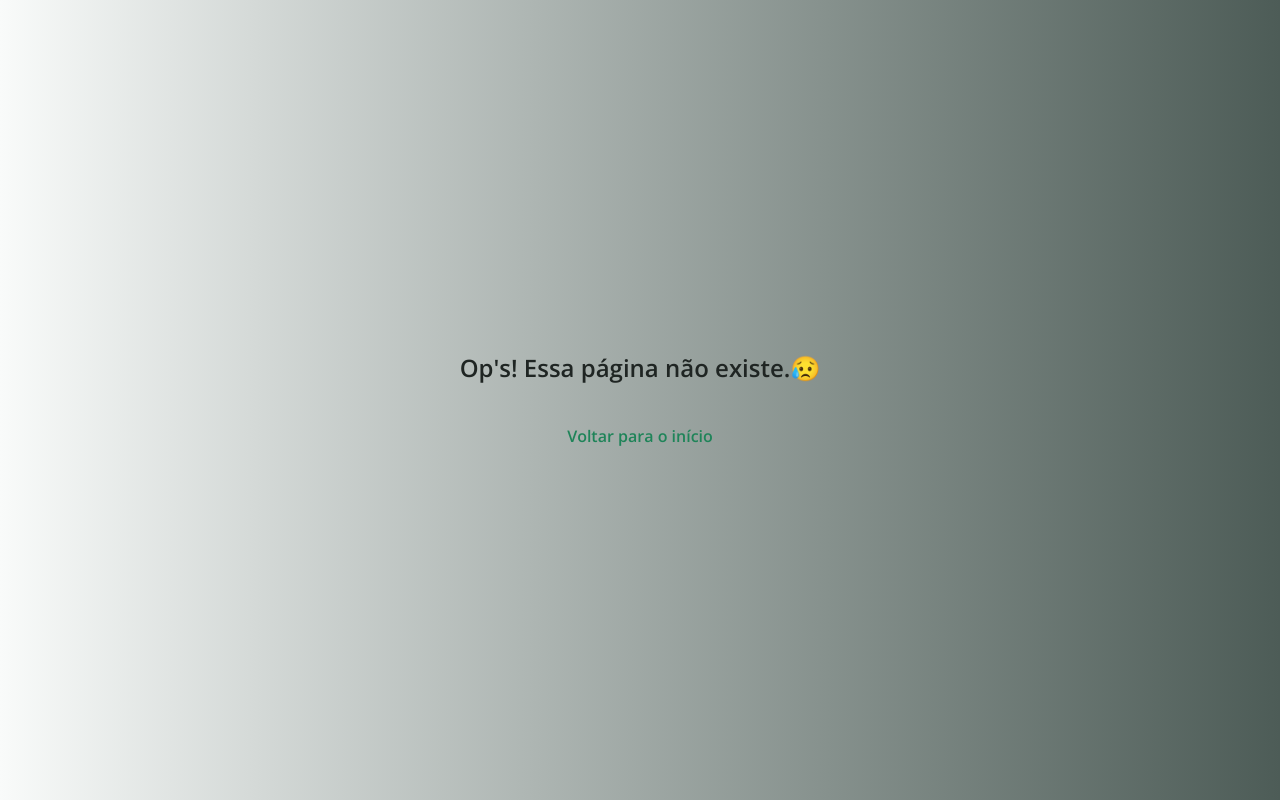
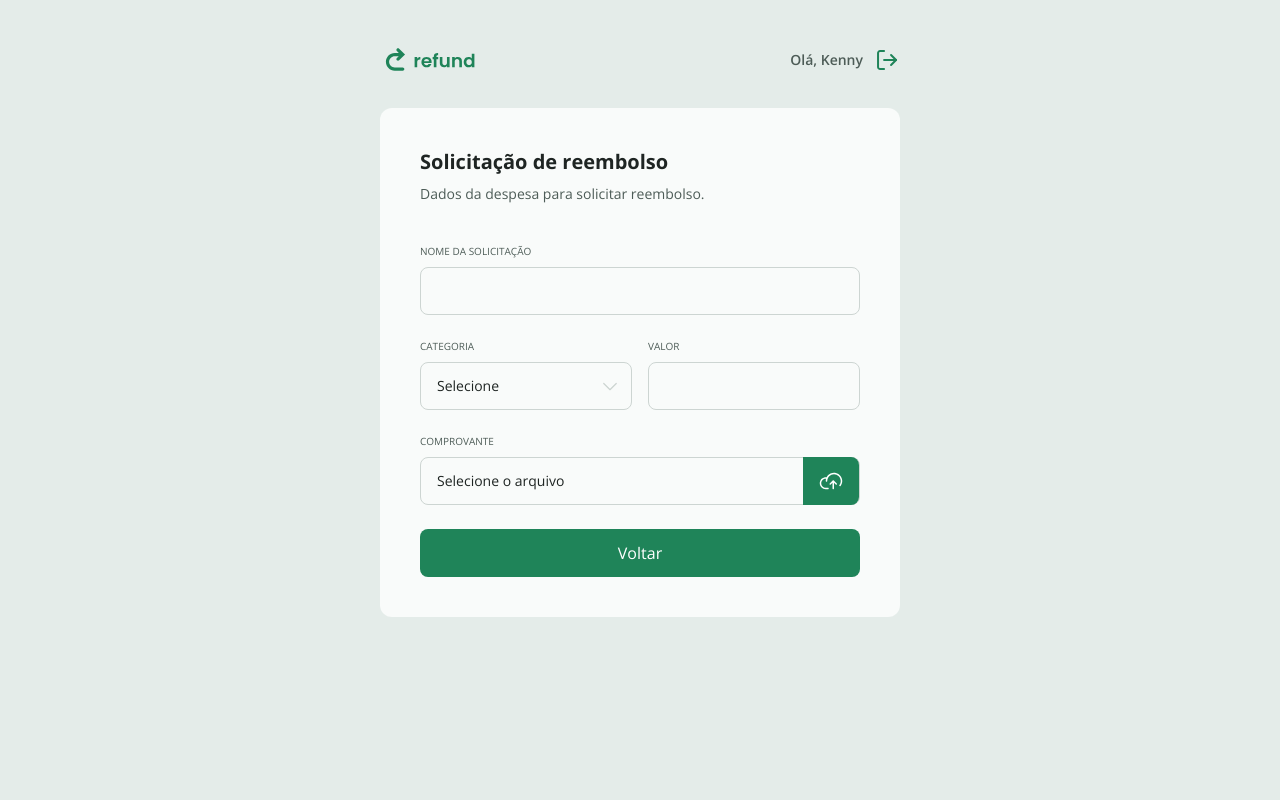
Before and after one commit to Qneji/Refund_react, a React (Vite) app: page /refund/123 in a window 1280 px wide. Built offline with nearby package versions, Linux system fonts and the light colour scheme.

Commit message:
Refund somente para leitura

```diff
--- a/src/pages/Dashboard.tsx
+++ b/src/pages/Dashboard.tsx
@@ -8,6 +8,7 @@ import { Input } from "../components/Input"
 import { Button } from "../components/Button"
 import { Pagination } from "../components/Pagination"
 import { RefundItem } from "../components/RefundItem"
+import type { RefundItemProps } from "../components/RefundItem"
 
 const REFUND_EXAMPLE = {
   id: "123",
@@ -21,6 +22,7 @@ export function Dashboard() {
   const [name, setName] = useState("")
   const [page, setPage] = useState(1)
   const [totalOfPage, setTotalOfPage] = useState(10)
+  const [refund, setRefund] = useState<RefundItemProps[]>([REFUND_EXAMPLE])
 
   function fetchRefunds(e: React.SyntheticEvent) {
     e.preventDefault()
@@ -57,8 +59,10 @@ export function Dashboard() {
         </Button>
       </form>
 
-      <div className="mt-6 flex flex-col gap-4 max-h-85 overflow-y-scroll">
-        <RefundItem data={REFUND_EXAMPLE} />
+      <div className="my-6 flex flex-col gap-4 max-h-85 overflow-y-scroll">
+        {refund.map((item) => (
+          <RefundItem key={item.id} data={item} href={`/refund/${item.id}`} />
+        ))}
       </div>
 
       <Pagination
--- a/src/pages/Refund.tsx
+++ b/src/pages/Refund.tsx
@@ -1,5 +1,5 @@
 import { useState } from "react";
-import { useNavigate } from "react-router";
+import { useNavigate, useParams } from "react-router";
 
 import { CATEGORIES, CATEGORIES_KEYS } from "../utils/categories";
 import { Input } from "../components/Input";
@@ -15,11 +15,16 @@ export function Refund() {
   const [filename, setFilename] = useState<File | null>(null);
 
   const navigate = useNavigate()
+  const params = useParams<{id: string}>()
 
   function onSubmit(e: React.SyntheticEvent) {
-    e.preventDefault();
+    e.preventDefault()
 
-    console.log(name, amount, category, filename);
+    if (params.id) {
+      return navigate(-1)
+    }
+
+    console.log(name, amount, category, filename)
     navigate("/confirm", {state: { fromSubmit: true }})
   }
 
@@ -42,6 +47,7 @@ export function Refund() {
         legend="Nome da solicitação"
         value={name}
         onChange={(e) => setName(e.target.value)}
+        disabled={!!params.id}
       />
 
       <div className="flex gap-4">
@@ -50,6 +56,7 @@ export function Refund() {
           legend="Categoria"
           value={category}
           onChange={(e) => setCategory(e.target.value)}
+          disabled={!!params.id}
         >
           {CATEGORIES_KEYS.map((category) => (
             <option key={category} value={category}>
@@ -63,16 +70,18 @@ export function Refund() {
           required
           value={amount}
           onChange={(e) => setAmount(e.target.value)}
+          disabled={!!params.id}
         />
       </div>
 
       <Upload
         filename={filename && filename.name}
         onChange={(e) => e.target.files && setFilename(e.target.files[0])}
+        disabled={!!params.id}
       />
 
       <Button type="submit" isLoading={isLoading}>
-        Enviar
+        {params.id ? "Voltar" : "Enviar"}
       </Button>
     </form>
   );
--- a/src/routes/ManagerRoutes.tsx
+++ b/src/routes/ManagerRoutes.tsx
@@ -4,12 +4,14 @@ import { AppLayout } from "../components/AppLayout"
 
 import { Dashboard } from "../pages/Dashboard"
 import { NotFound } from "../pages/NotFound"
+import { Refund } from "../pages/Refund"
 
 export function ManagerRoutes(){
   return(
     <Routes>
       <Route path="/" element={<AppLayout />} >
         <Route path="/" element={<Dashboard />} />
+        <Route path="/refund/:id" element={<Refund />} />
       </Route>
 
       <Route path="*" element={<NotFound />} />
```
